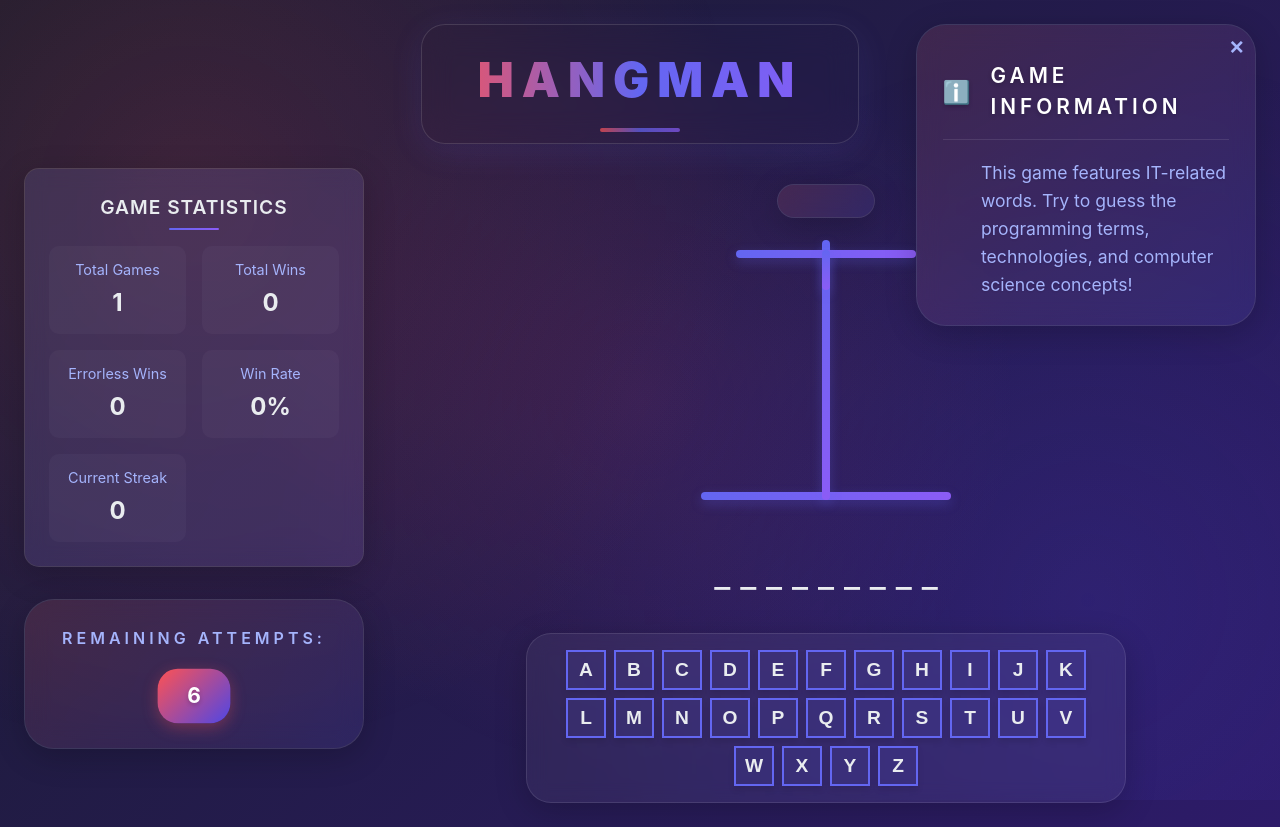
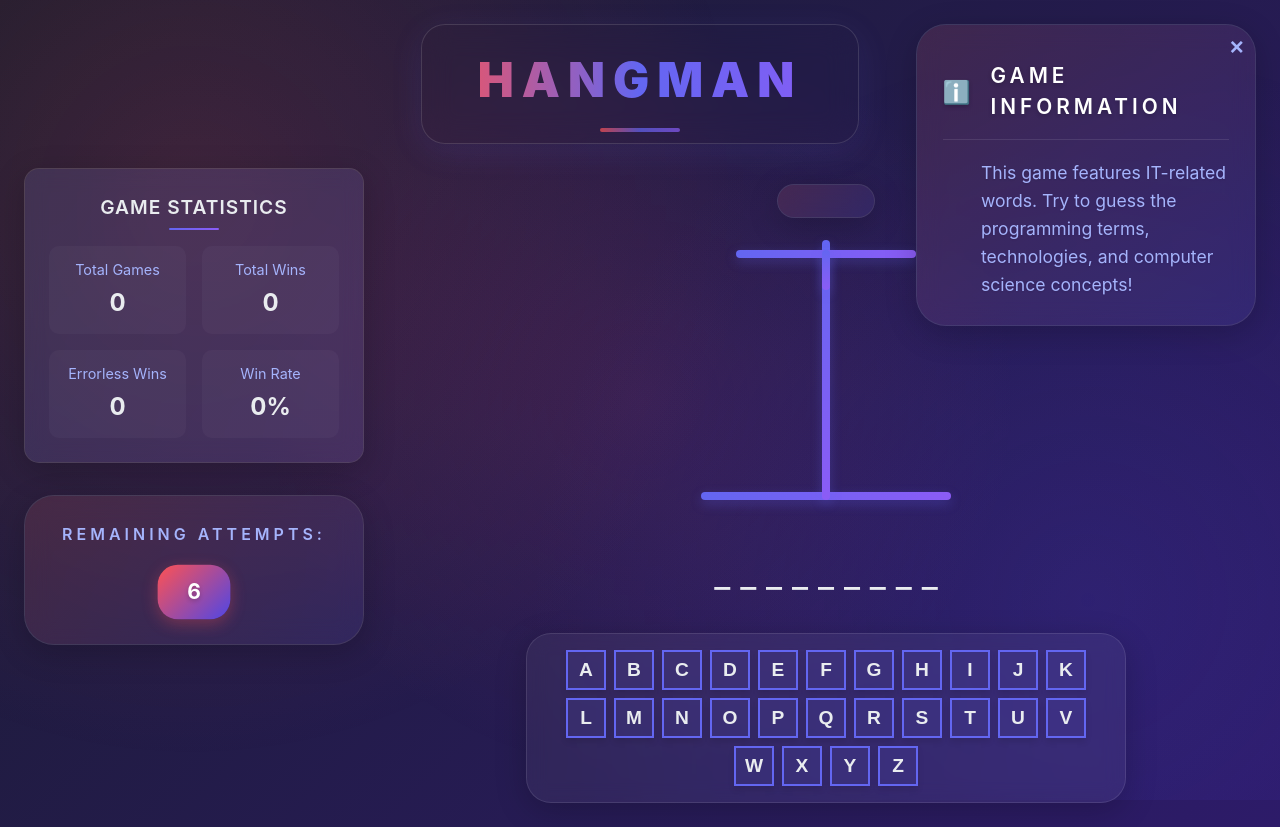
Before and after one commit to irinaholler/Hangman-Game, a React (Vite) app: page / in a window 1280 px wide. Built offline with nearby package versions, Linux system fonts and the light colour scheme.

Commit message:
Improve the statistic

```diff
--- a/src/App.tsx
+++ b/src/App.tsx
@@ -55,7 +55,6 @@ function App() {
     });
     setStreak(0);
     setShowStreakCelebration(false);
-    setTotalGames((prev) => prev + 1);
   };
 
   const handleKeyPress = (letter: string) => {
@@ -99,6 +98,8 @@ function App() {
       status: "won",
     });
     setTotalWins((prev) => prev + 1);
+    setTotalGames((prev) => prev + 1);
+    // Check if it's a perfect win (no mistakes)
     if (gameState.remainingAttempts === MAX_ATTEMPTS) {
       setPerfectWins((prev) => prev + 1);
     }
@@ -135,7 +136,6 @@ function App() {
       <div className={styles.gameContainer}>
         <div className={styles.leftPanel}>
           <Statistics
-            streak={streak}
             totalWins={totalWins}
             totalGames={totalGames}
             perfectWins={perfectWins}
--- a/src/components/Statistics.tsx
+++ b/src/components/Statistics.tsx
@@ -4,14 +4,12 @@ interface StatisticsProps {
   perfectWins: number;
   totalWins: number;
   totalGames: number;
-  streak: number;
 }
 
 const Statistics = ({
   perfectWins,
   totalWins,
   totalGames,
-  streak,
 }: StatisticsProps) => {
   const winRate =
     totalGames > 0 ? Math.round((totalWins / totalGames) * 100) : 0;
@@ -36,10 +34,6 @@ const Statistics = ({
           <span className={styles.statLabel}>Win Rate</span>
           <span className={styles.statValue}>{winRate}%</span>
         </div>
-        <div className={styles.statItem}>
-          <span className={styles.statLabel}>Current Streak</span>
-          <span className={styles.statValue}>{streak}</span>
-        </div>
       </div>
     </div>
   );
```
